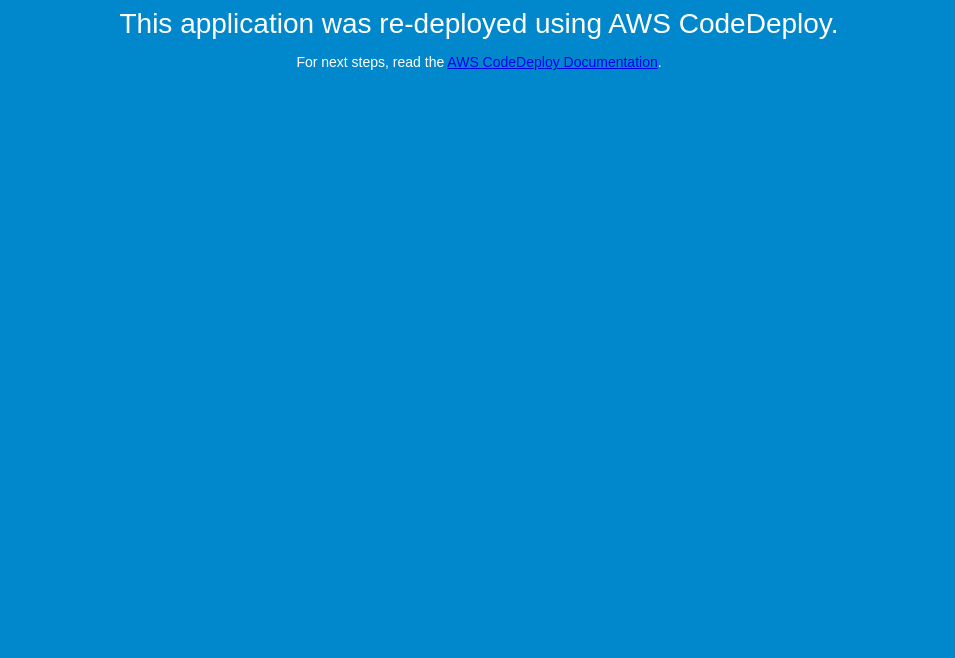
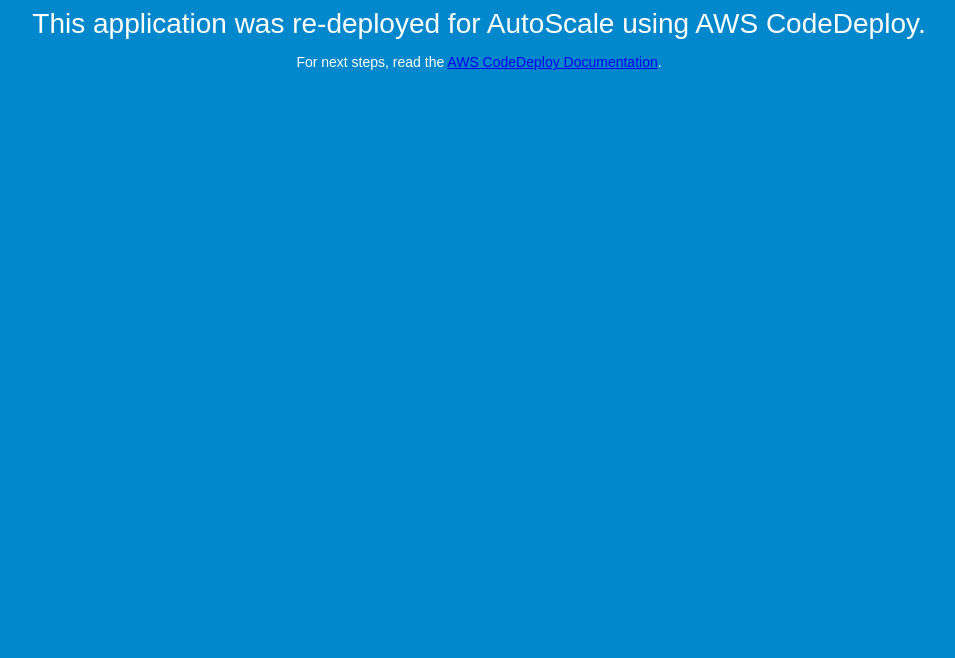
Before and after one commit to nnegi79/CodeDeployGitHubDemo, a plain HTML site: page index.html in a window 1280 px wide. Shown: the part 142-800 px from the top of the page, without its empty margins (161-1116 px from the left). Drawn offline with Linux system fonts and the light colour scheme.

Commit message:
Update index.html

```diff
--- a/index.html
+++ b/index.html
@@ -27,7 +27,7 @@
 <body>
   <div align="center">
     <h1>Congratulations</h1>
-    <h2>This application was re-deployed using AWS CodeDeploy.</h2>
+    <h2>This application was re-deployed for AutoScale using AWS CodeDeploy.</h2>
     <p>For next steps, read the <a href="http://aws.amazon.com/documentation/codedeploy">AWS CodeDeploy Documentation</a>.</p>
   </div>
 </body>
```
